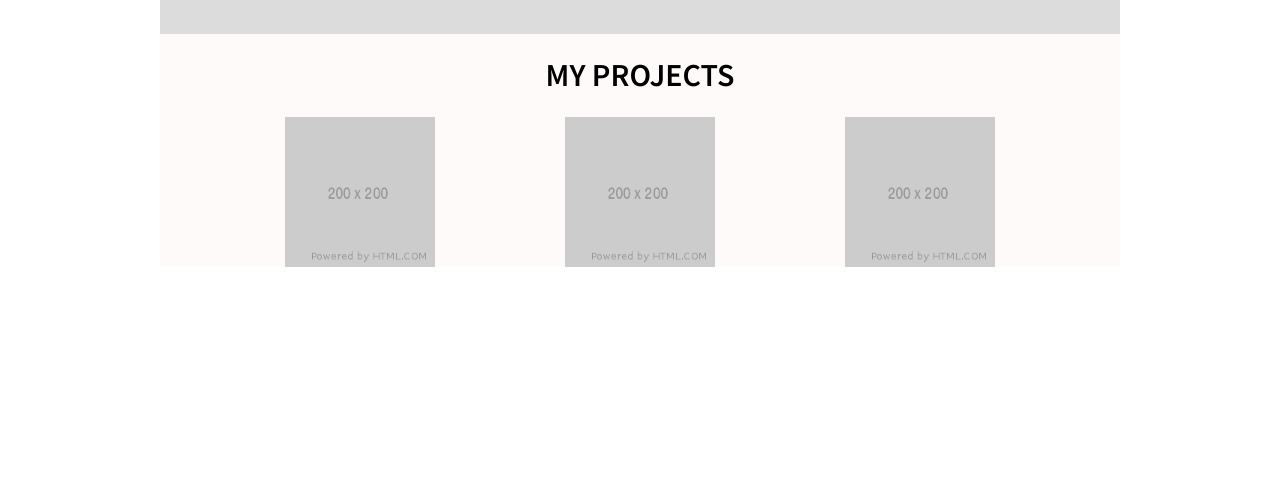
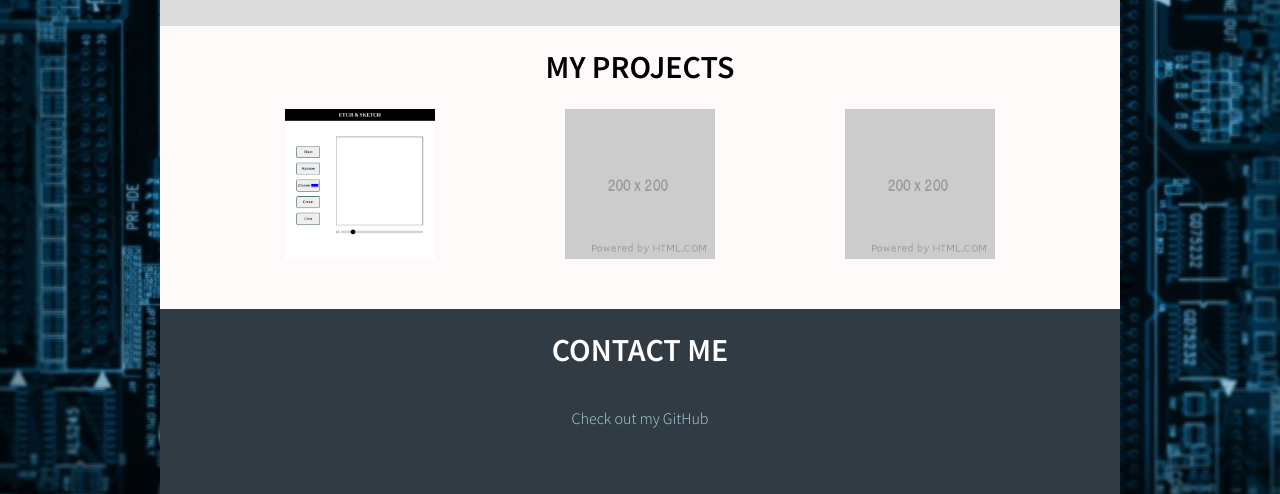
Before and after one commit to cam-peck/prep-portfolio, a website: page index.html in a window 1280 px wide. Shown: the part 1101-1595 px from the top of the page. Before the commit the page ends 1376 px from the top, so only its background shows below. Drawn offline with Linux system fonts and the light colour scheme.

Commit message:
completed portfolio page project

```diff
--- a/index.html
+++ b/index.html
@@ -37,11 +37,15 @@
       <img class="col-1" src="assets/html-logo.png" alt="HTML-logo">
       <img class="col-1" src="assets/js-logo.png" alt="JS-logo">
     </div>
-    <div id="projects" class="row justify-evenly pb50 project-section">
+    <div id="projects" class="row justify-evenly pb-50 project-section">
       <h1 class="col-12">MY PROJECTS</h1>
+      <img class="col-2" src="assets/odin-etch-&-sketch-cropped.png" alt="project-img">
       <img class="col-2" src="assets/placeholder-project.png" alt="project-img">
       <img class="col-2" src="assets/placeholder-project.png" alt="project-img">
-      <img class="col-2" src="assets/placeholder-project.png" alt="project-img">
+    </div>
+    <div id="contact" class="row justify-center pb-50 white-text contact-section">
+      <h1 class="col-12">CONTACT ME</h1>
+      <p class="blue-text">Check out my <a class="blue-text nav-item" href="https://github.com/cam-peck">GitHub</a></p>
     </div>
   </div>
 </body>
--- a/styles.css
+++ b/styles.css
@@ -1,5 +1,13 @@
 html {
   font-family: "Source sans Pro", sans-serif;
+  scroll-behavior: smooth;
+}
+
+body {
+  margin: 0;
+  background-image: url("assets/motherboard-wallpaper.jpg");
+  background-size: cover;
+  background-attachment: fixed;
 }
 
 /* utility classes */
@@ -25,6 +33,10 @@ html {
 
 .white-text {
   color: white;
+}
+
+.blue-text {
+  color: lightblue;
 }
 
 .pb-50 {
@@ -81,3 +93,7 @@ html {
 .project-section {
   background-color: snow;
 }
+
+.contact-section {
+  background-color: #303b43;
+}
```
Also changed, not shown: assets/odin-etch-&-sketch-cropped.png (added).
